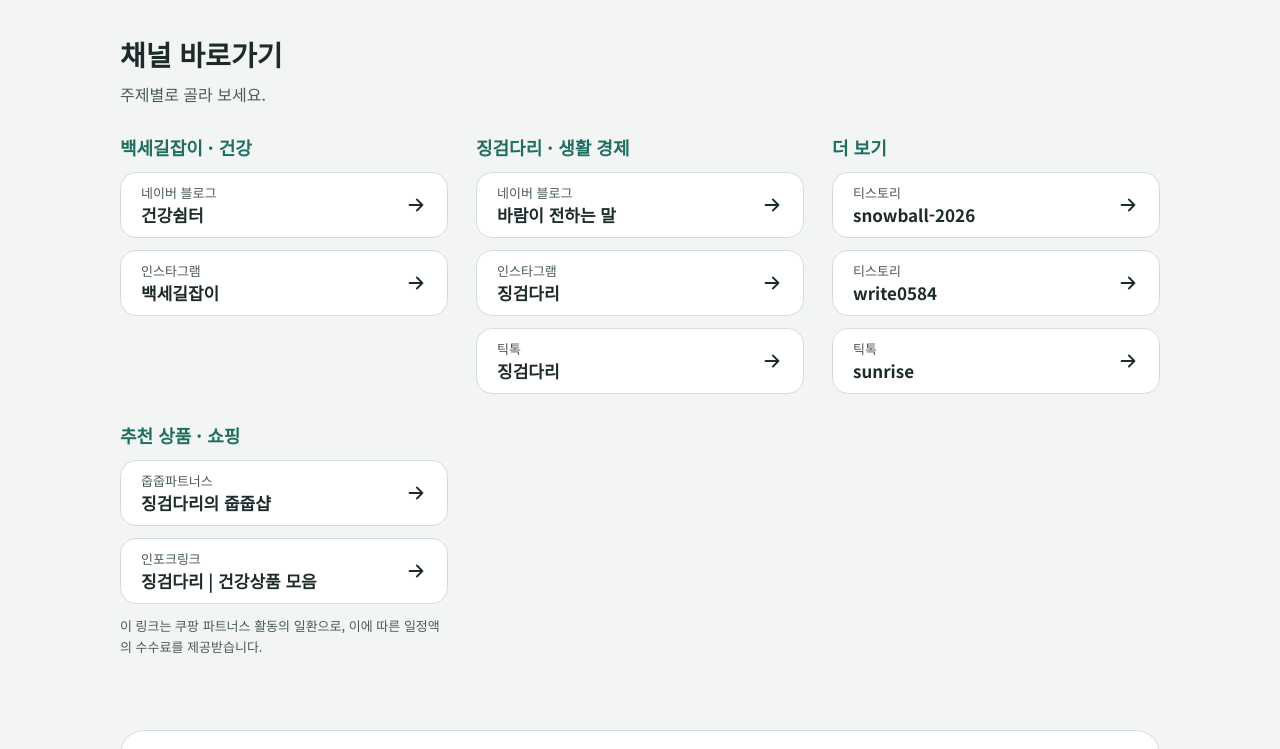
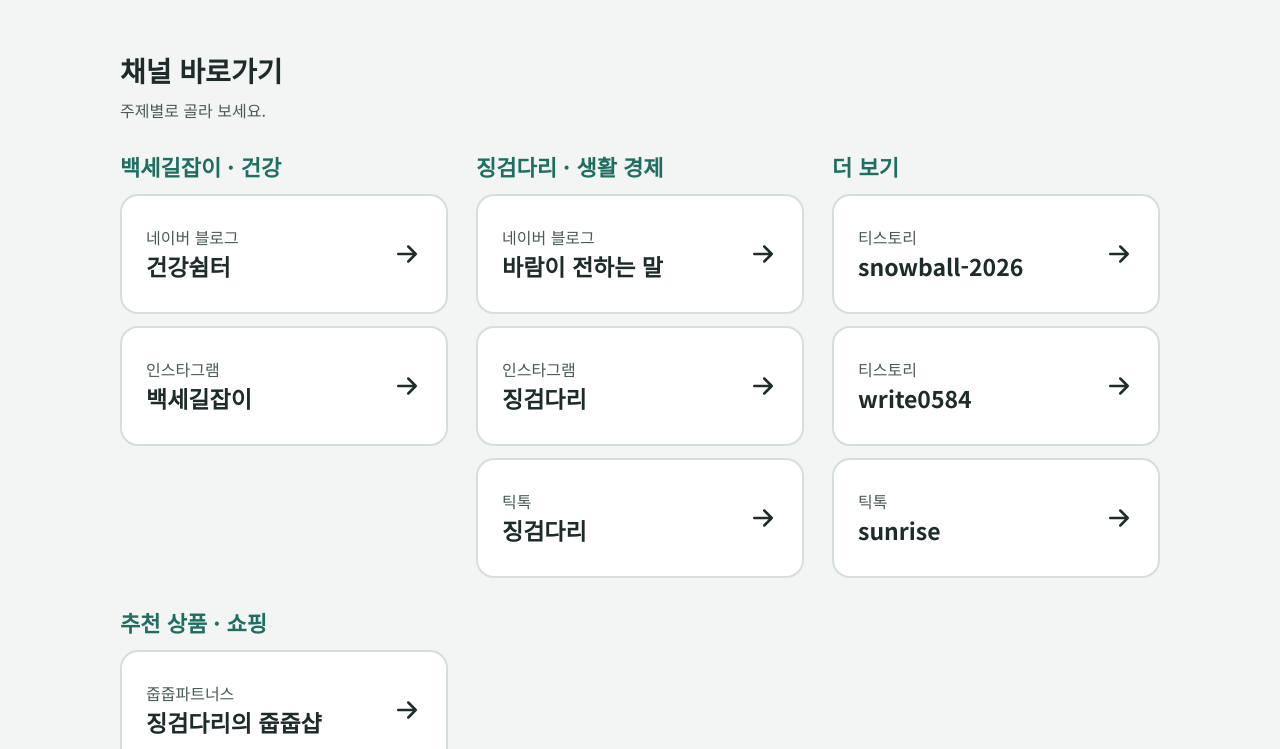
Before and after one commit to limjongtaek19-collab/limjongtaek19-collab.github.io, a plain HTML site: page index.html in a window 1280 px wide. Shown: the part 1180-1929 px from the top of the page. Drawn offline with Linux system fonts and the light colour scheme; no server answers.

Commit message:
링크 버튼·카드 크게
Co-Authored-By: Claude Opus 5.5 <noreply@anthropic.com>
Claude-Session: https://claude.ai/code/session_014ib7JZyiQmfar1AMVHQavf

```diff
--- a/index.html
+++ b/index.html
@@ -26,9 +26,9 @@ a{color:#1D2B2A}a:hover{color:#0E5A4E}
 <h1 style="margin: 0; font-size: clamp(34px, 5vw, 60px); line-height: 1.2; font-weight: 900">자산, 건강, 마음공부를<br>한 걸음씩 건너는 생활 정보</h1>
 <p style="margin: 0; font-size: 18px; line-height: 1.7; color: #DCE8E5; max-width: 640px">연말정산·연금 같은 생활 경제 이야기부터 건강 상식, 반야심경 한 구절까지. 블로그와 쇼츠로 매일 쉽게 풀어 드립니다.</p>
 <div style="display: flex; flex-wrap: wrap; gap: 12px; margin-top: 12px">
-<a href="#channels" style="display: inline-flex; align-items: center; min-height: 52px; padding: 0 26px; border-radius: 26px; background: #F2B544; color: #1D2B2A; font-weight: 700; font-size: 17px; text-decoration: none">채널 바로가기</a>
-<a href="#ebook" style="display: inline-flex; align-items: center; min-height: 52px; padding: 0 26px; border-radius: 26px; border: 2px solid #FFFFFF; color: #FFFFFF; font-weight: 700; font-size: 17px; text-decoration: none">전자책 보기</a>
-<a href="#wp-posts" style="display: inline-flex; align-items: center; min-height: 52px; padding: 0 26px; border-radius: 26px; border: 2px solid #FFFFFF; color: #FFFFFF; font-weight: 700; font-size: 17px; text-decoration: none">새 글 보기</a>
+<a href="#channels" style="display: inline-flex; align-items: center; min-height: 60px; padding: 0 30px; border-radius: 30px; background: #F2B544; color: #1D2B2A; font-weight: 700; font-size: 20px; text-decoration: none">채널 바로가기</a>
+<a href="#ebook" style="display: inline-flex; align-items: center; min-height: 60px; padding: 0 30px; border-radius: 30px; border: 2px solid #FFFFFF; color: #FFFFFF; font-weight: 700; font-size: 20px; text-decoration: none">전자책 보기</a>
+<a href="#wp-posts" style="display: inline-flex; align-items: center; min-height: 60px; padding: 0 30px; border-radius: 30px; border: 2px solid #FFFFFF; color: #FFFFFF; font-weight: 700; font-size: 20px; text-decoration: none">새 글 보기</a>
 </div>
 </div>
 </header>
@@ -70,7 +70,7 @@ a{color:#1D2B2A}a:hover{color:#0E5A4E}
 <div id="wp-list" style="display: grid; grid-template-columns: repeat(auto-fit, minmax(300px, 1fr)); gap: 16px">
 <p style="margin: 0; font-size: 16px; color: #4A5A58">글을 불러오는 중입니다…</p>
 </div>
-<a href="https://jingumdari.wordpress.com/" target="_blank" rel="noopener" style="align-self: flex-start; display: inline-flex; align-items: center; min-height: 52px; padding: 0 26px; border-radius: 26px; background: #1F6E62; color: #FFFFFF; font-weight: 700; font-size: 17px; text-decoration: none">워드프레스에서 전체 글 보기 →</a>
+<a href="https://jingumdari.wordpress.com/" target="_blank" rel="noopener" style="align-self: flex-start; display: inline-flex; align-items: center; min-height: 60px; padding: 0 30px; border-radius: 30px; background: #1F6E62; color: #FFFFFF; font-weight: 700; font-size: 20px; text-decoration: none">워드프레스에서 전체 글 보기 →</a>
 </section>
 
 <script>
@@ -85,10 +85,10 @@ a{color:#1D2B2A}a:hover{color:#0E5A4E}
       var cat=Object.keys(p.categories||{})[0]||'';
       var d=new Date(p.date); var ds=d.getFullYear()+'.'+(d.getMonth()+1)+'.'+d.getDate();
       var ex=esc(p.excerpt); if(ex.length>70) ex=ex.slice(0,70)+'…';
-      return '<a href="'+p.URL+'" target="_blank" rel="noopener" style="display:flex;flex-direction:column;gap:8px;padding:20px;border-radius:16px;background:#FFFFFF;border:1px solid #D5DEDB;text-decoration:none;color:#1D2B2A">'
-        +'<span style="font-size:14px;font-weight:700;color:#A8441A">'+esc(cat)+' · '+ds+'</span>'
-        +'<strong style="font-size:18px;line-height:1.45">'+esc(p.title)+'</strong>'
-        +(ex?'<span style="font-size:15px;line-height:1.6;color:#4A5A58">'+ex+'</span>':'')
+      return '<a href="'+p.URL+'" target="_blank" rel="noopener" style="display:flex;flex-direction:column;gap:8px;padding:24px;border-radius:18px;background:#FFFFFF;border:2px solid #D5DEDB;text-decoration:none;color:#1D2B2A">'
+        +'<span style="font-size:16px;font-weight:700;color:#A8441A">'+esc(cat)+' · '+ds+'</span>'
+        +'<strong style="font-size:22px;line-height:1.45">'+esc(p.title)+'</strong>'
+        +(ex?'<span style="font-size:17px;line-height:1.6;color:#4A5A58">'+ex+'</span>':'')
         +'</a>';
     }).join('');
   }).catch(function(){
@@ -105,61 +105,61 @@ a{color:#1D2B2A}a:hover{color:#0E5A4E}
 <div style="display: grid; grid-template-columns: repeat(auto-fit, minmax(300px, 1fr)); gap: 28px">
 
 <div style="display: flex; flex-direction: column; gap: 12px">
-<h3 style="margin: 0; font-size: 18px; font-weight: 700; color: #1F6E62">백세길잡이 · 건강</h3>
-<a href="https://m.blog.naver.com/time_rich_life" target="_blank" rel="noopener" style="display: flex; align-items: center; justify-content: space-between; gap: 12px; min-height: 64px; padding: 0 20px; border-radius: 16px; background: #FFFFFF; border: 1px solid #D5DEDB; text-decoration: none; color: #1D2B2A">
-<span style="display: flex; flex-direction: column"><span style="font-size: 13px; color: #4A5A58">네이버 블로그</span><strong style="font-size: 17px">건강쉼터</strong></span>
-<svg width="22" height="22" viewBox="0 0 24 24" fill="none" stroke="currentColor" stroke-width="2" stroke-linecap="round" stroke-linejoin="round" aria-hidden="true"><path d="M5 12h14M13 6l6 6-6 6"/></svg>
+<h3 style="margin: 0; font-size: 22px; font-weight: 700; color: #1F6E62">백세길잡이 · 건강</h3>
+<a href="https://m.blog.naver.com/time_rich_life" target="_blank" rel="noopener" style="display: flex; align-items: center; justify-content: space-between; gap: 12px; min-height: 88px; padding: 14px 24px; border-radius: 18px; background: #FFFFFF; border: 2px solid #D5DEDB; text-decoration: none; color: #1D2B2A">
+<span style="display: flex; flex-direction: column"><span style="font-size: 16px; color: #4A5A58">네이버 블로그</span><strong style="font-size: 23px">건강쉼터</strong></span>
+<svg width="30" height="30" viewBox="0 0 24 24" fill="none" stroke="currentColor" stroke-width="2" stroke-linecap="round" stroke-linejoin="round" aria-hidden="true"><path d="M5 12h14M13 6l6 6-6 6"/></svg>
 </a>
-<a href="https://www.instagram.com/moomlighting2025/" target="_blank" rel="noopener" style="display: flex; align-items: center; justify-content: space-between; gap: 12px; min-height: 64px; padding: 0 20px; border-radius: 16px; background: #FFFFFF; border: 1px solid #D5DEDB; text-decoration: none; color: #1D2B2A">
-<span style="display: flex; flex-direction: column"><span style="font-size: 13px; color: #4A5A58">인스타그램</span><strong style="font-size: 17px">백세길잡이</strong></span>
-<svg width="22" height="22" viewBox="0 0 24 24" fill="none" stroke="currentColor" stroke-width="2" stroke-linecap="round" stroke-linejoin="round" aria-hidden="true"><path d="M5 12h14M13 6l6 6-6 6"/></svg>
+<a href="https://www.instagram.com/moomlighting2025/" target="_blank" rel="noopener" style="display: flex; align-items: center; justify-content: space-between; gap: 12px; min-height: 88px; padding: 14px 24px; border-radius: 18px; background: #FFFFFF; border: 2px solid #D5DEDB; text-decoration: none; color: #1D2B2A">
+<span style="display: flex; flex-direction: column"><span style="font-size: 16px; color: #4A5A58">인스타그램</span><strong style="font-size: 23px">백세길잡이</strong></span>
+<svg width="30" height="30" viewBox="0 0 24 24" fill="none" stroke="currentColor" stroke-width="2" stroke-linecap="round" stroke-linejoin="round" aria-hidden="true"><path d="M5 12h14M13 6l6 6-6 6"/></svg>
 </a>
 </div>
 
 <div style="display: flex; flex-direction: column; gap: 12px">
-<h3 style="margin: 0; font-size: 18px; font-weight: 700; color: #1F6E62">징검다리 · 생활 경제</h3>
-<a href="https://m.blog.naver.com/moonlighting2025" target="_blank" rel="noopener" style="display: flex; align-items: center; justify-content: space-between; gap: 12px; min-height: 64px; padding: 0 20px; border-radius: 16px; background: #FFFFFF; border: 1px solid #D5DEDB; text-decoration: none; color: #1D2B2A">
-<span style="display: flex; flex-direction: column"><span style="font-size: 13px; color: #4A5A58">네이버 블로그</span><strong style="font-size: 17px">바람이 전하는 말</strong></span>
-<svg width="22" height="22" viewBox="0 0 24 24" fill="none" stroke="currentColor" stroke-width="2" stroke-linecap="round" stroke-linejoin="round" aria-hidden="true"><path d="M5 12h14M13 6l6 6-6 6"/></svg>
+<h3 style="margin: 0; font-size: 22px; font-weight: 700; color: #1F6E62">징검다리 · 생활 경제</h3>
+<a href="https://m.blog.naver.com/moonlighting2025" target="_blank" rel="noopener" style="display: flex; align-items: center; justify-content: space-between; gap: 12px; min-height: 88px; padding: 14px 24px; border-radius: 18px; background: #FFFFFF; border: 2px solid #D5DEDB; text-decoration: none; color: #1D2B2A">
+<span style="display: flex; flex-direction: column"><span style="font-size: 16px; color: #4A5A58">네이버 블로그</span><strong style="font-size: 23px">바람이 전하는 말</strong></span>
+<svg width="30" height="30" viewBox="0 0 24 24" fill="none" stroke="currentColor" stroke-width="2" stroke-linecap="round" stroke-linejoin="round" aria-hidden="true"><path d="M5 12h14M13 6l6 6-6 6"/></svg>
 </a>
-<a href="https://www.instagram.com/ar.chi.ve2027/" target="_blank" rel="noopener" style="display: flex; align-items: center; justify-content: space-between; gap: 12px; min-height: 64px; padding: 0 20px; border-radius: 16px; background: #FFFFFF; border: 1px solid #D5DEDB; text-decoration: none; color: #1D2B2A">
-<span style="display: flex; flex-direction: column"><span style="font-size: 13px; color: #4A5A58">인스타그램</span><strong style="font-size: 17px">징검다리</strong></span>
-<svg width="22" height="22" viewBox="0 0 24 24" fill="none" stroke="currentColor" stroke-width="2" stroke-linecap="round" stroke-linejoin="round" aria-hidden="true"><path d="M5 12h14M13 6l6 6-6 6"/></svg>
+<a href="https://www.instagram.com/ar.chi.ve2027/" target="_blank" rel="noopener" style="display: flex; align-items: center; justify-content: space-between; gap: 12px; min-height: 88px; padding: 14px 24px; border-radius: 18px; background: #FFFFFF; border: 2px solid #D5DEDB; text-decoration: none; color: #1D2B2A">
+<span style="display: flex; flex-direction: column"><span style="font-size: 16px; color: #4A5A58">인스타그램</span><strong style="font-size: 23px">징검다리</strong></span>
+<svg width="30" height="30" viewBox="0 0 24 24" fill="none" stroke="currentColor" stroke-width="2" stroke-linecap="round" stroke-linejoin="round" aria-hidden="true"><path d="M5 12h14M13 6l6 6-6 6"/></svg>
 </a>
-<a href="https://www.tiktok.com/@user6383818819091" target="_blank" rel="noopener" style="display: flex; align-items: center; justify-content: space-between; gap: 12px; min-height: 64px; padding: 0 20px; border-radius: 16px; background: #FFFFFF; border: 1px solid #D5DEDB; text-decoration: none; color: #1D2B2A">
-<span style="display: flex; flex-direction: column"><span style="font-size: 13px; color: #4A5A58">틱톡</span><strong style="font-size: 17px">징검다리</strong></span>
-<svg width="22" height="22" viewBox="0 0 24 24" fill="none" stroke="currentColor" stroke-width="2" stroke-linecap="round" stroke-linejoin="round" aria-hidden="true"><path d="M5 12h14M13 6l6 6-6 6"/></svg>
+<a href="https://www.tiktok.com/@user6383818819091" target="_blank" rel="noopener" style="display: flex; align-items: center; justify-content: space-between; gap: 12px; min-height: 88px; padding: 14px 24px; border-radius: 18px; background: #FFFFFF; border: 2px solid #D5DEDB; text-decoration: none; color: #1D2B2A">
+<span style="display: flex; flex-direction: column"><span style="font-size: 16px; color: #4A5A58">틱톡</span><strong style="font-size: 23px">징검다리</strong></span>
+<svg width="30" height="30" viewBox="0 0 24 24" fill="none" stroke="currentColor" stroke-width="2" stroke-linecap="round" stroke-linejoin="round" aria-hidden="true"><path d="M5 12h14M13 6l6 6-6 6"/></svg>
 </a>
 </div>
 
 <div style="display: flex; flex-direction: column; gap: 12px">
-<h3 style="margin: 0; font-size: 18px; font-weight: 700; color: #1F6E62">더 보기</h3>
-<a href="https://snowball-2026.tistory.com" style="display: flex; align-items: center; justify-content: space-between; gap: 12px; min-height: 64px; padding: 0 20px; border-radius: 16px; background: #FFFFFF; border: 1px solid #D5DEDB; text-decoration: none; color: #1D2B2A">
-<span style="display: flex; flex-direction: column"><span style="font-size: 13px; color: #4A5A58">티스토리</span><strong style="font-size: 17px">snowball-2026</strong></span>
-<svg width="22" height="22" viewBox="0 0 24 24" fill="none" stroke="currentColor" stroke-width="2" stroke-linecap="round" stroke-linejoin="round" aria-hidden="true"><path d="M5 12h14M13 6l6 6-6 6"/></svg>
+<h3 style="margin: 0; font-size: 22px; font-weight: 700; color: #1F6E62">더 보기</h3>
+<a href="https://snowball-2026.tistory.com" style="display: flex; align-items: center; justify-content: space-between; gap: 12px; min-height: 88px; padding: 14px 24px; border-radius: 18px; background: #FFFFFF; border: 2px solid #D5DEDB; text-decoration: none; color: #1D2B2A">
+<span style="display: flex; flex-direction: column"><span style="font-size: 16px; color: #4A5A58">티스토리</span><strong style="font-size: 23px">snowball-2026</strong></span>
+<svg width="30" height="30" viewBox="0 0 24 24" fill="none" stroke="currentColor" stroke-width="2" stroke-linecap="round" stroke-linejoin="round" aria-hidden="true"><path d="M5 12h14M13 6l6 6-6 6"/></svg>
 </a>
-<a href="https://write0584.tistory.com" style="display: flex; align-items: center; justify-content: space-between; gap: 12px; min-height: 64px; padding: 0 20px; border-radius: 16px; background: #FFFFFF; border: 1px solid #D5DEDB; text-decoration: none; color: #1D2B2A">
-<span style="display: flex; flex-direction: column"><span style="font-size: 13px; color: #4A5A58">티스토리</span><strong style="font-size: 17px">write0584</strong></span>
-<svg width="22" height="22" viewBox="0 0 24 24" fill="none" stroke="currentColor" stroke-width="2" stroke-linecap="round" stroke-linejoin="round" aria-hidden="true"><path d="M5 12h14M13 6l6 6-6 6"/></svg>
+<a href="https://write0584.tistory.com" style="display: flex; align-items: center; justify-content: space-between; gap: 12px; min-height: 88px; padding: 14px 24px; border-radius: 18px; background: #FFFFFF; border: 2px solid #D5DEDB; text-decoration: none; color: #1D2B2A">
+<span style="display: flex; flex-direction: column"><span style="font-size: 16px; color: #4A5A58">티스토리</span><strong style="font-size: 23px">write0584</strong></span>
+<svg width="30" height="30" viewBox="0 0 24 24" fill="none" stroke="currentColor" stroke-width="2" stroke-linecap="round" stroke-linejoin="round" aria-hidden="true"><path d="M5 12h14M13 6l6 6-6 6"/></svg>
 </a>
-<a href="https://www.tiktok.com/@wukongboomboom" target="_blank" rel="noopener" style="display: flex; align-items: center; justify-content: space-between; gap: 12px; min-height: 64px; padding: 0 20px; border-radius: 16px; background: #FFFFFF; border: 1px solid #D5DEDB; text-decoration: none; color: #1D2B2A">
-<span style="display: flex; flex-direction: column"><span style="font-size: 13px; color: #4A5A58">틱톡</span><strong style="font-size: 17px">sunrise</strong></span>
-<svg width="22" height="22" viewBox="0 0 24 24" fill="none" stroke="currentColor" stroke-width="2" stroke-linecap="round" stroke-linejoin="round" aria-hidden="true"><path d="M5 12h14M13 6l6 6-6 6"/></svg>
+<a href="https://www.tiktok.com/@wukongboomboom" target="_blank" rel="noopener" style="display: flex; align-items: center; justify-content: space-between; gap: 12px; min-height: 88px; padding: 14px 24px; border-radius: 18px; background: #FFFFFF; border: 2px solid #D5DEDB; text-decoration: none; color: #1D2B2A">
+<span style="display: flex; flex-direction: column"><span style="font-size: 16px; color: #4A5A58">틱톡</span><strong style="font-size: 23px">sunrise</strong></span>
+<svg width="30" height="30" viewBox="0 0 24 24" fill="none" stroke="currentColor" stroke-width="2" stroke-linecap="round" stroke-linejoin="round" aria-hidden="true"><path d="M5 12h14M13 6l6 6-6 6"/></svg>
 </a>
 </div>
 
 
 <div id="shop" style="display: flex; flex-direction: column; gap: 12px">
-<h3 style="margin: 0; font-size: 18px; font-weight: 700; color: #1F6E62">추천 상품 · 쇼핑</h3>
-<a href="https://limjongtaek21.zoopzoop.shop" target="_blank" rel="noopener sponsored" style="display: flex; align-items: center; justify-content: space-between; gap: 12px; min-height: 64px; padding: 0 20px; border-radius: 16px; background: #FFFFFF; border: 1px solid #D5DEDB; text-decoration: none; color: #1D2B2A">
-<span style="display: flex; flex-direction: column"><span style="font-size: 13px; color: #4A5A58">줍줍파트너스</span><strong style="font-size: 17px">징검다리의 줍줍샵</strong></span>
-<svg width="22" height="22" viewBox="0 0 24 24" fill="none" stroke="currentColor" stroke-width="2" stroke-linecap="round" stroke-linejoin="round" aria-hidden="true"><path d="M5 12h14M13 6l6 6-6 6"/></svg>
+<h3 style="margin: 0; font-size: 22px; font-weight: 700; color: #1F6E62">추천 상품 · 쇼핑</h3>
+<a href="https://limjongtaek21.zoopzoop.shop" target="_blank" rel="noopener sponsored" style="display: flex; align-items: center; justify-content: space-between; gap: 12px; min-height: 88px; padding: 14px 24px; border-radius: 18px; background: #FFFFFF; border: 2px solid #D5DEDB; text-decoration: none; color: #1D2B2A">
+<span style="display: flex; flex-direction: column"><span style="font-size: 16px; color: #4A5A58">줍줍파트너스</span><strong style="font-size: 23px">징검다리의 줍줍샵</strong></span>
+<svg width="30" height="30" viewBox="0 0 24 24" fill="none" stroke="currentColor" stroke-width="2" stroke-linecap="round" stroke-linejoin="round" aria-hidden="true"><path d="M5 12h14M13 6l6 6-6 6"/></svg>
 </a>
-<a href="https://link.inpock.co.kr/limjt" target="_blank" rel="noopener sponsored" style="display: flex; align-items: center; justify-content: space-between; gap: 12px; min-height: 64px; padding: 0 20px; border-radius: 16px; background: #FFFFFF; border: 1px solid #D5DEDB; text-decoration: none; color: #1D2B2A">
-<span style="display: flex; flex-direction: column"><span style="font-size: 13px; color: #4A5A58">인포크링크</span><strong style="font-size: 17px">징검다리 | 건강상품 모음</strong></span>
-<svg width="22" height="22" viewBox="0 0 24 24" fill="none" stroke="currentColor" stroke-width="2" stroke-linecap="round" stroke-linejoin="round" aria-hidden="true"><path d="M5 12h14M13 6l6 6-6 6"/></svg>
+<a href="https://link.inpock.co.kr/limjt" target="_blank" rel="noopener sponsored" style="display: flex; align-items: center; justify-content: space-between; gap: 12px; min-height: 88px; padding: 14px 24px; border-radius: 18px; background: #FFFFFF; border: 2px solid #D5DEDB; text-decoration: none; color: #1D2B2A">
+<span style="display: flex; flex-direction: column"><span style="font-size: 16px; color: #4A5A58">인포크링크</span><strong style="font-size: 23px">징검다리 | 건강상품 모음</strong></span>
+<svg width="30" height="30" viewBox="0 0 24 24" fill="none" stroke="currentColor" stroke-width="2" stroke-linecap="round" stroke-linejoin="round" aria-hidden="true"><path d="M5 12h14M13 6l6 6-6 6"/></svg>
 </a>
-<p style="margin: 0; font-size: 13px; line-height: 1.6; color: #4A5A58">이 링크는 쿠팡 파트너스 활동의 일환으로, 이에 따른 일정액의 수수료를 제공받습니다.</p>
+<p style="margin: 0; font-size: 15px; line-height: 1.6; color: #4A5A58">이 링크는 쿠팡 파트너스 활동의 일환으로, 이에 따른 일정액의 수수료를 제공받습니다.</p>
 </div>
 </div>
 </section>
@@ -176,7 +176,7 @@ a{color:#1D2B2A}a:hover{color:#0E5A4E}
 <li>2026년에 바뀐 6가지 제도와 손익 계산</li>
 <li>가입 전 체크리스트 30문항 · 상담 질문지</li>
 </ul>
-<a href="ebooks/" style="align-self: flex-start; display: inline-flex; align-items: center; min-height: 52px; padding: 0 26px; border-radius: 26px; background: #1F6E62; color: #FFFFFF; font-weight: 700; font-size: 17px; text-decoration: none">전자책 9권 모두 보기 →</a>
+<a href="ebooks/" style="align-self: flex-start; display: inline-flex; align-items: center; min-height: 60px; padding: 0 30px; border-radius: 30px; background: #1F6E62; color: #FFFFFF; font-weight: 700; font-size: 20px; text-decoration: none">전자책 9권 모두 보기 →</a>
 </div>
 </section>
 
```
